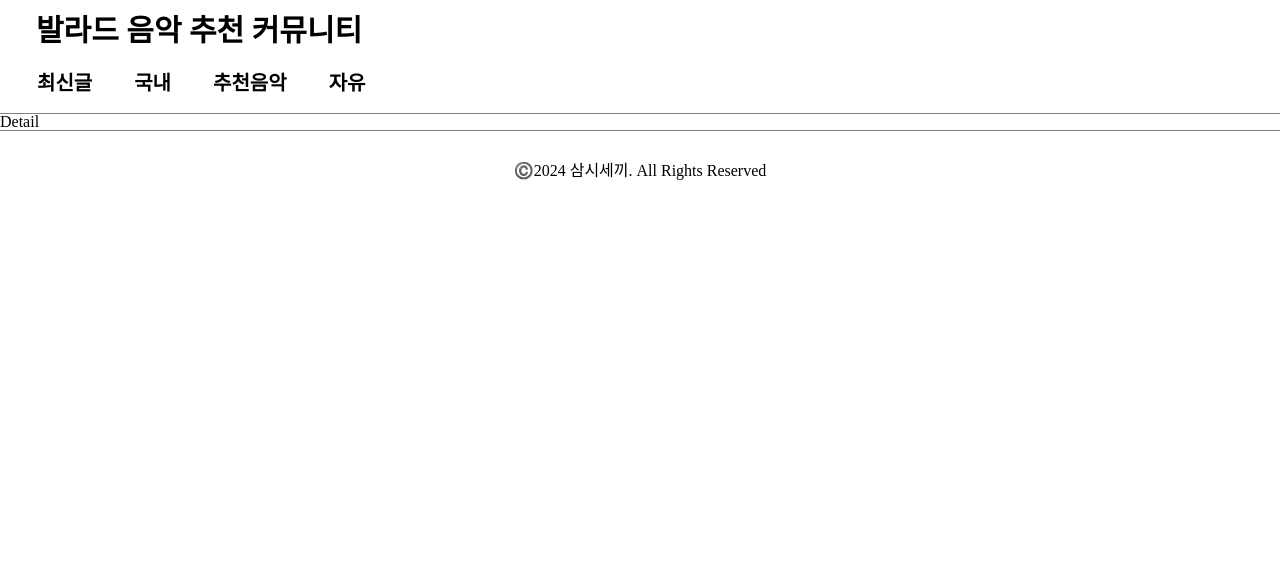
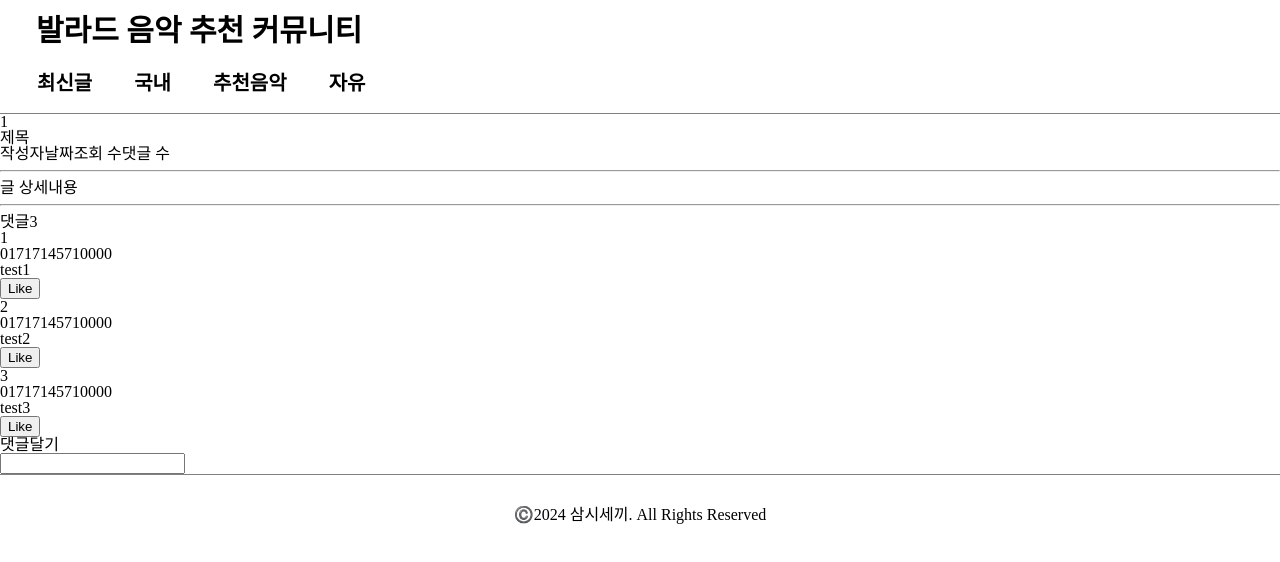
Before and after one commit to B03-group/Ballad-Community, a React (Vite) app: page /board/1/1 in a window 1280 px wide. Shown: the top 562 px of the page. Built offline with nearby package versions, Linux system fonts and the light colour scheme.

Commit message:
update: Detail 페이지 컴포넌트 기본 구조 구현

```diff
--- a/package.json
+++ b/package.json
@@ -15,6 +15,7 @@
     "react-dom": "^18.2.0",
     "react-redux": "^9.1.2",
     "react-router-dom": "^6.23.1",
+    "redux": "^5.0.1",
     "styled-components": "^6.1.11",
     "styled-reset": "^4.5.2",
     "uuid": "^9.0.1"
--- /dev/null
+++ b/src/components/Detail/Comment.jsx
@@ -0,0 +1,39 @@
+import styled from 'styled-components';
+
+function Comment({ writer, date, content, like }) {
+  return (
+    <Wrapper>
+      <Header>
+        <Writer>{writer}</Writer>
+        <Info>
+          <Like>{like}</Like>
+          <Date>{date}</Date>
+        </Info>
+      </Header>
+      <Body>{content}</Body>
+      <Footer>
+        <LikeBtn>Like</LikeBtn>
+      </Footer>
+    </Wrapper>
+  );
+}
+
+export default Comment;
+
+const Wrapper = styled.li``;
+
+const Header = styled.div``;
+
+const Writer = styled.div``;
+
+const Info = styled.div``;
+
+const Like = styled.span``;
+
+const Date = styled.span``;
+
+const Body = styled.div``;
+
+const Footer = styled.div``;
+
+const LikeBtn = styled.button``;
--- /dev/null
+++ b/src/components/Detail/CommentInput.jsx
@@ -0,0 +1,25 @@
+import styled from "styled-components";
+
+function CommentInput() {
+  const isLogIn = true;
+
+  return (
+    <Wrapper>
+      <Title>댓글달기</Title>
+      {isLogIn ?
+        <LoggedInInput/>:
+        <LoggedOutInput>댓글 쓰기 권한이 없습니다. 로그인 하시겠습니까?</LoggedOutInput>
+      }
+    </Wrapper>
+  );
+}
+
+export default CommentInput;
+
+const Wrapper = styled.section``;
+
+const Title = styled.h3``;
+
+const LoggedInInput = styled.input``;
+
+const LoggedOutInput = styled.a``;
--- /dev/null
+++ b/src/components/Detail/Comments.jsx
@@ -0,0 +1,61 @@
+import { nanoid } from '@reduxjs/toolkit';
+import styled from 'styled-components';
+import Comment from './Comment';
+
+const mockData = [
+  {
+    id: nanoid(),
+    writer: '1',
+    content: 'test1',
+    date: Date.now(),
+    like: 0
+  },
+  {
+    id: nanoid(),
+    writer: '2',
+    content: 'test2',
+    date: Date.now(),
+    like: 0,
+  },
+  {
+    id: nanoid(),
+    writer: '3',
+    content: 'test3',
+    date: Date.now(),
+    like: 0,
+  }
+];
+
+function Comments() {
+  return (
+    <Wrapper>
+      <TitleWrapper>
+        <Title>댓글</Title>
+        <CommentsNum>{mockData.length}</CommentsNum>
+      </TitleWrapper>
+      <CommentsList>
+        {mockData.map((comment) => (
+          <Comment
+            key={comment.id}
+            writer={comment.writer}
+            content={comment.content}
+            date={comment.date}
+            like={comment.like}
+          />
+        ))}
+      </CommentsList>
+    </Wrapper>
+  );
+}
+
+export default Comments;
+
+const Wrapper = styled.section``;
+
+const TitleWrapper = styled.div``;
+
+const Title = styled.span``;
+
+const CommentsNum = styled.span``;
+
+const CommentsList = styled.ul``;
--- /dev/null
+++ b/src/components/Detail/PostDetail.jsx
@@ -0,0 +1,41 @@
+import styled from 'styled-components';
+
+function PostDetail() {
+  return (
+    <Wrapper>
+      <Title>제목</Title>
+      <Info>
+        <Writer>작성자</Writer>
+        <Date>날짜</Date>
+        <ViewNum>조회 수</ViewNum>
+        <CommentNum>댓글 수</CommentNum>
+      </Info>
+      <HR />
+      <Content>
+        <Article>글 상세내용</Article>
+      </Content>
+    </Wrapper>
+  );
+}
+
+export default PostDetail;
+
+const Wrapper = styled.section``;
+
+const Title = styled.h3``;
+
+const Info = styled.p``;
+
+const Writer = styled.span``;
+
+const Date = styled.span``;
+
+const ViewNum = styled.span``;
+
+const CommentNum = styled.span``;
+
+const HR = styled.hr``;
+
+const Content = styled.div``;
+
+const Article = styled.article``;
--- a/src/pages/Detail.jsx
+++ b/src/pages/Detail.jsx
@@ -1,5 +1,25 @@
+import { useParams } from 'react-router-dom';
+import styled from 'styled-components';
+import CommentInput from '../components/Detail/CommentInput';
+import Comments from '../components/Detail/Comments';
+import PostDetail from '../components/Detail/PostDetail';
+
 function Detail() {
-  return <div>Detail</div>;
+  const { id: categoryId } = useParams();
+
+  return (
+    <MainWrapper>
+      <CategoryName>{categoryId}</CategoryName>
+      <PostDetail />
+      <hr/>
+      <Comments />
+      <CommentInput/>
+    </MainWrapper>
+  );
 }
 
 export default Detail;
+
+const MainWrapper = styled.main``;
+
+const CategoryName = styled.h4``;
--- a/src/redux/config/configStore.js
+++ b/src/redux/config/configStore.js
@@ -1,3 +1,4 @@
+
 import { configureStore } from "@reduxjs/toolkit";
 import postsSlice from "../slices/postsSlice";
 
--- a/src/shared/Router.jsx
+++ b/src/shared/Router.jsx
@@ -1,5 +1,5 @@
 import { BrowserRouter, Route, Routes } from 'react-router-dom';
-import Layout from '../components/Layout/Layout';
+import Layout from '../components/layout/Layout';
 import Board from '../pages/Board';
 import Detail from '../pages/Detail';
 import Home from '../pages/Home';
```
